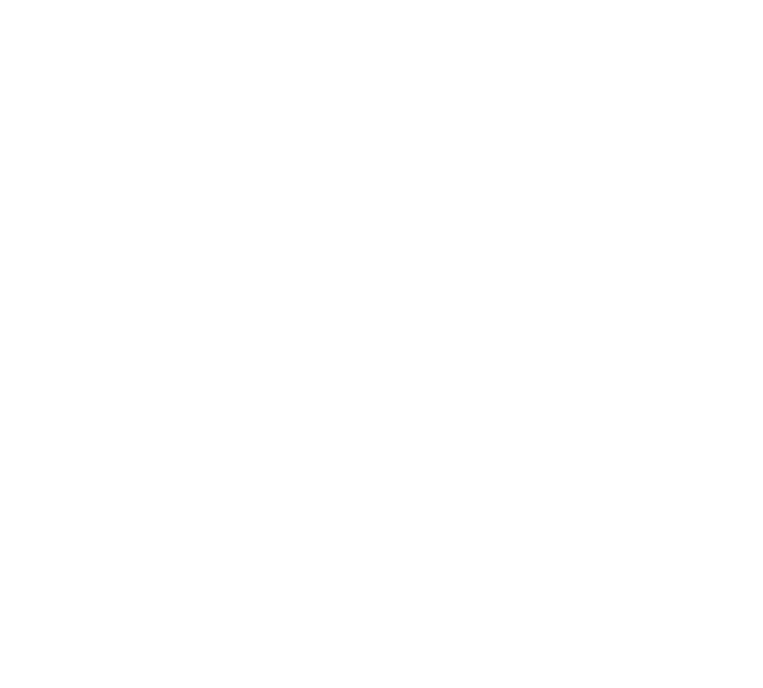
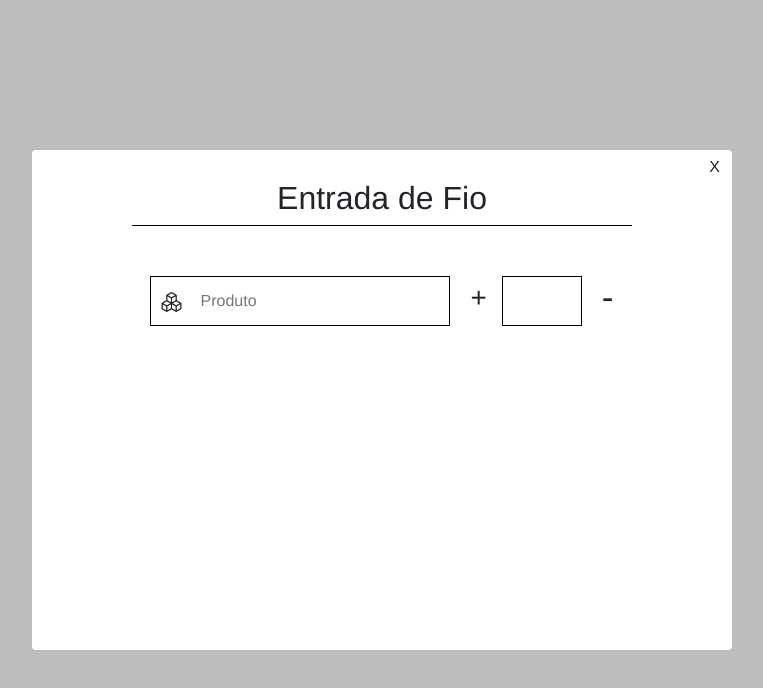
Before and after one commit to rebelattogustavo/ProjetoTecelagem, an Angular app in the folder APP/: page /entrada in a window 1280 px wide. Before the commit this address led to /. Shown: the top 688 px of the page, without its empty margins (258-1021 px from the left). Built offline with nearby package versions, Linux system fonts and the light colour scheme.

Commit message:
parteEntrada

```diff
--- a/APP/src/app/entrada/entrada.component.css
+++ b/APP/src/app/entrada/entrada.component.css
@@ -0,0 +1,40 @@
+*{
+    font-family: 'Franklin Gothic Medium', 'Arial Narrow', Arial, sans-serif;
+}
+.centralizar{
+    display: flex;
+    justify-content: center;
+    align-items: center;
+}
+
+.modais{
+    background-color: white;
+    height: 500px;
+    width: 700px;
+    border-radius: 4px;
+}
+
+.linha{
+    width: 500px;
+    height: 1px;
+    background-color: black;
+}
+
+.inputs {
+    border: 1px solid black;
+    border-left: 0px;
+    width: 250px;
+    height: 50px;
+}
+
+.ladoInput {
+    border: 1px solid black;
+    border-right: 0px;
+}
+
+.quantidade{
+    border: 1px solid black;
+    width: 80px;
+    height: 50px;
+    margin-left: 15px;
+}
--- a/APP/src/app/entrada/entrada.component.html
+++ b/APP/src/app/entrada/entrada.component.html
@@ -1 +1,26 @@
-<p>entrada works!</p>
+<div class="centralizar" style="background-color: rgba(0, 0, 0, 0.26); height: 100vh; width: 100vw;">
+
+    <div class="modais">
+        <div class="centralizar" style="justify-content: end; margin-right: 12px; margin-top: 5px;">
+            X
+        </div>
+        <div class="centralizar">
+            <h2>Entrada de Fio</h2>
+        </div>
+        <div class="centralizar">
+            <div class="linha"></div>
+        </div>
+        <div class="centralizar" style="margin-top: 50px;">
+            <div class="ladoInput" style="height: 50px; width: 50px;">
+                <div style="margin-left: 10px; margin-top: 10px;">
+                    <i class="bi bi-boxes" style="font-size: 20px;"></i>
+                </div>
+            </div>
+            <input class="inputs" placeholder="Produto" type="text">
+            <h3 style="margin-left: 20px;">+</h3>
+            <input class="quantidade" placeholder="" type="text">
+            <h3 style="margin-left: 20px; font-size: 35px;">-</h3>
+        </div>
+    </div>
+
+</div>
--- a/APP/src/app/entrada/entrada.component.ts
+++ b/APP/src/app/entrada/entrada.component.ts
@@ -12,4 +12,5 @@
   ngOnInit(): void {
   }
 
+
 }
--- a/APP/src/app/rotas.module.ts
+++ b/APP/src/app/rotas.module.ts
@@ -8,6 +8,7 @@
 import { TelaLoginComponent } from './tela-login/tela-login.component';
 import { CadastroComponent } from './cadastro/cadastro.component';
 import { ComponentesExternosComponent } from './componentes-externos/componentes-externos.component';
+import { EntradaComponent } from './entrada/entrada.component';
 
 
 @NgModule({
@@ -22,6 +23,10 @@
       {
         path: 'cadastro',
         component: CadastroComponent
+      },
+      {
+        path: 'entrada',
+        component: EntradaComponent
       },
       {
         path: 'home',
```
Also changed, not shown: APP/src/assets/Logo-Branca.png (added), APP/src/assets/Logo-Preta.png (added).
